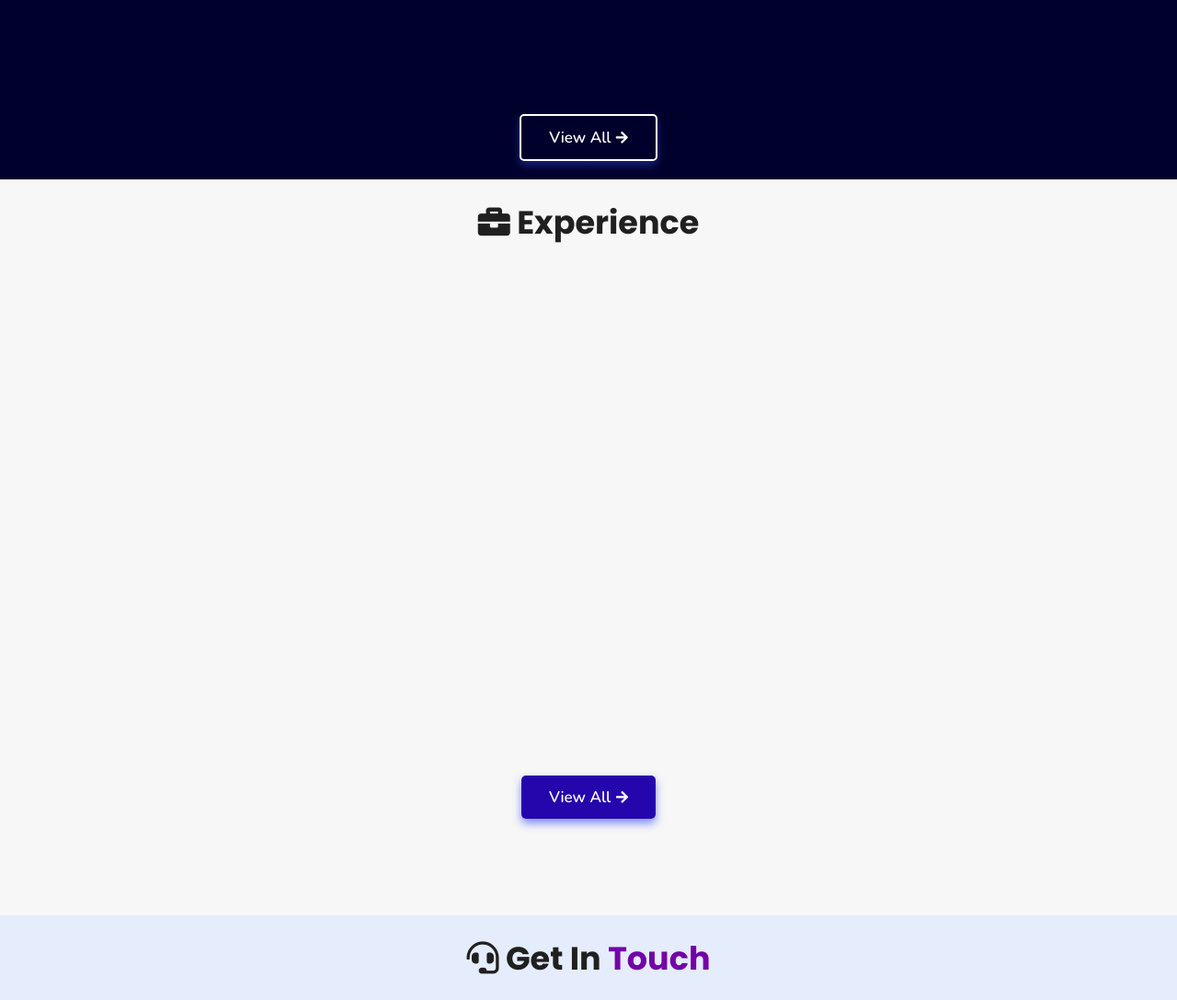
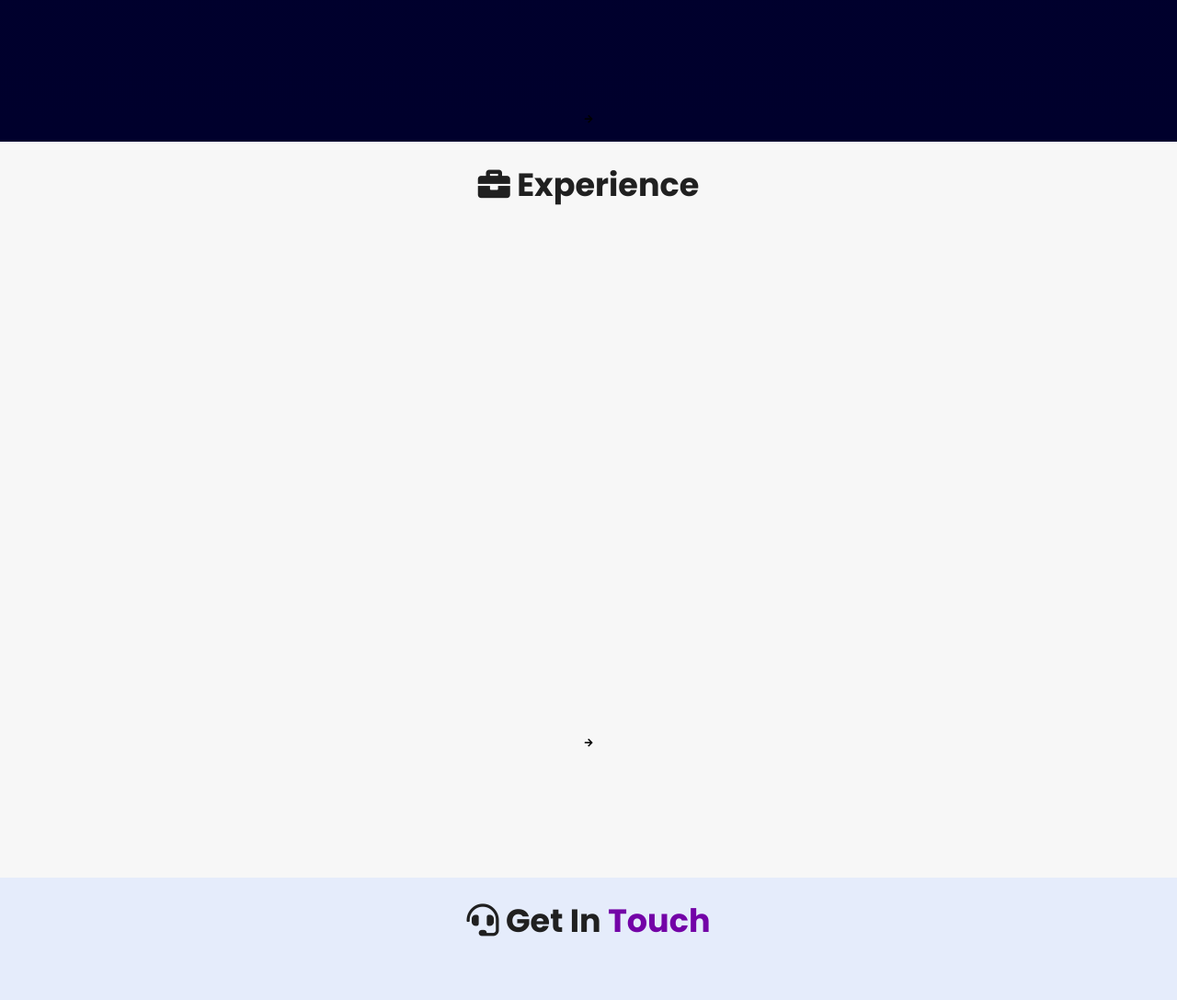
Before and after one commit to Niketraj08/niketportfolio2025, a plain HTML site: page index.html in a window 1280 px wide. Shown: the part 4120-5207 px from the top of the page at 92% size. Drawn offline with nearby package versions, Linux system fonts and the light colour scheme; animation ran at ten frames a second.

Commit message:
second commit

```diff
--- a/index.html
+++ b/index.html
@@ -192,7 +192,7 @@
 </div>
 
 <div class="viewall">
-  <a href="/projects" class="btn"><span>View All</span>
+  <!-- <a href="/projects" class="btn"><span>View All</span> -->
     <i class="fas fa-arrow-right"></i>
 </a>
 </div>
@@ -271,7 +271,7 @@
   </div>
 
   <div class="morebtn">
-    <a href="/experience" class="btn"><span>View All</span>
+    <!-- <a href="/experience" class="btn"><span>View All</span> -->
       <i class="fas fa-arrow-right"></i>
   </a>
   </div>
```
